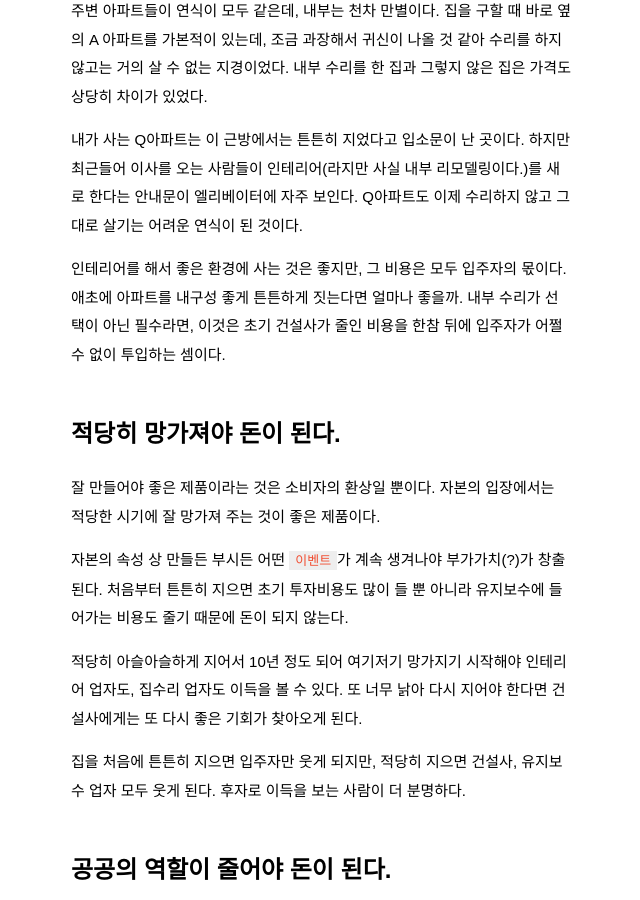
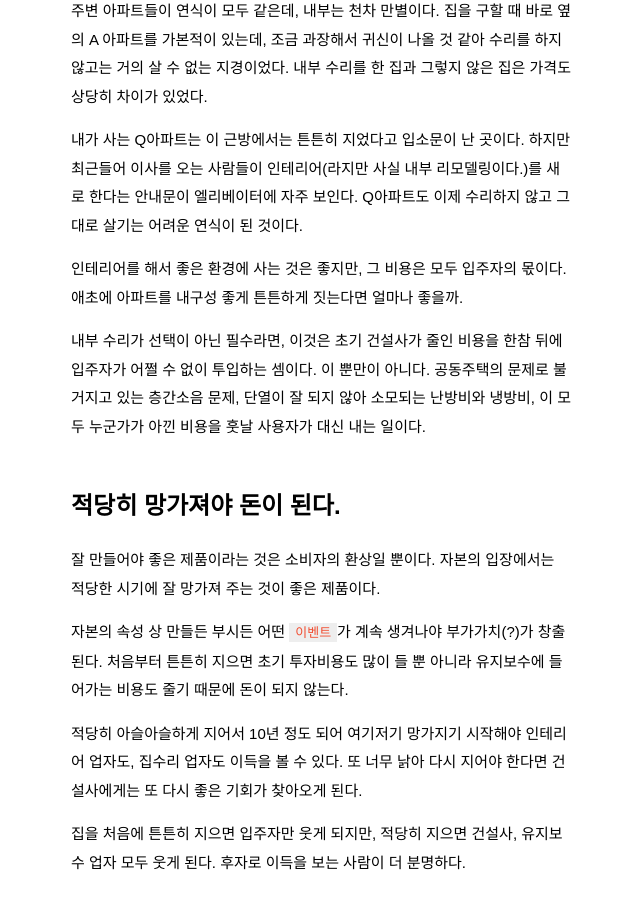
Before and after one commit to pinedance/blog, a Jekyll site: the page built from _posts/2016/07-12/2016-07-09-나는-어떻게-호갱이-되었나.md, in a window 1280 px wide and 900 px high, scrolled down 564 px. Shown: the whole window, without its empty margins (319-959 px from the left). Built offline with Jekyll 4.4.1, drawn with Linux system fonts in a browser that asks for light colours; some web fonts are replaced.

Commit message:
update 2016-07-09 post

```diff
--- a/_posts/2016/07-12/2016-07-09-나는-어떻게-호갱이-되었나.md
+++ b/_posts/2016/07-12/2016-07-09-나는-어떻게-호갱이-되었나.md
@@ -14,7 +14,9 @@ categories: think
 
 내가 사는 Q아파트는 이 근방에서는 튼튼히 지었다고 입소문이 난 곳이다. 하지만 최근들어 이사를 오는 사람들이 인테리어(라지만 사실 내부 리모델링이다.)를 새로 한다는 안내문이 엘리베이터에 자주 보인다. Q아파트도 이제 수리하지 않고 그대로 살기는 어려운 연식이 된 것이다.
 
-인테리어를 해서 좋은 환경에 사는 것은 좋지만, 그 비용은 모두 입주자의 몫이다. 애초에 아파트를 내구성 좋게 튼튼하게 짓는다면 얼마나 좋을까. 내부 수리가 선택이 아닌 필수라면, 이것은 초기 건설사가 줄인 비용을 한참 뒤에 입주자가 어쩔 수 없이 투입하는 셈이다.
+인테리어를 해서 좋은 환경에 사는 것은 좋지만, 그 비용은 모두 입주자의 몫이다. 애초에 아파트를 내구성 좋게 튼튼하게 짓는다면 얼마나 좋을까.
+
+내부 수리가 선택이 아닌 필수라면, 이것은 초기 건설사가 줄인 비용을 한참 뒤에 입주자가 어쩔 수 없이 투입하는 셈이다. 이 뿐만이 아니다. 공동주택의 문제로 불거지고 있는 층간소음 문제, 단열이 잘 되지 않아 소모되는 난방비와 냉방비, 이 모두 누군가가 아낀 비용을 훗날 사용자가 대신 내는 일이다.
 
 ## 적당히 망가져야 돈이 된다.
 
```
